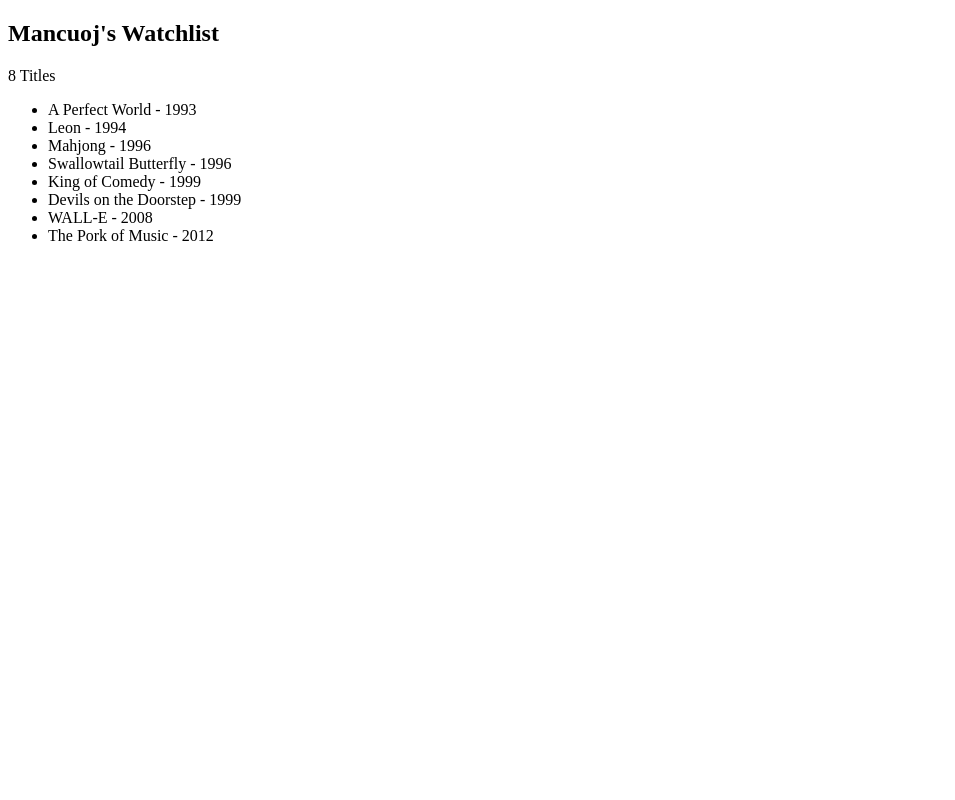
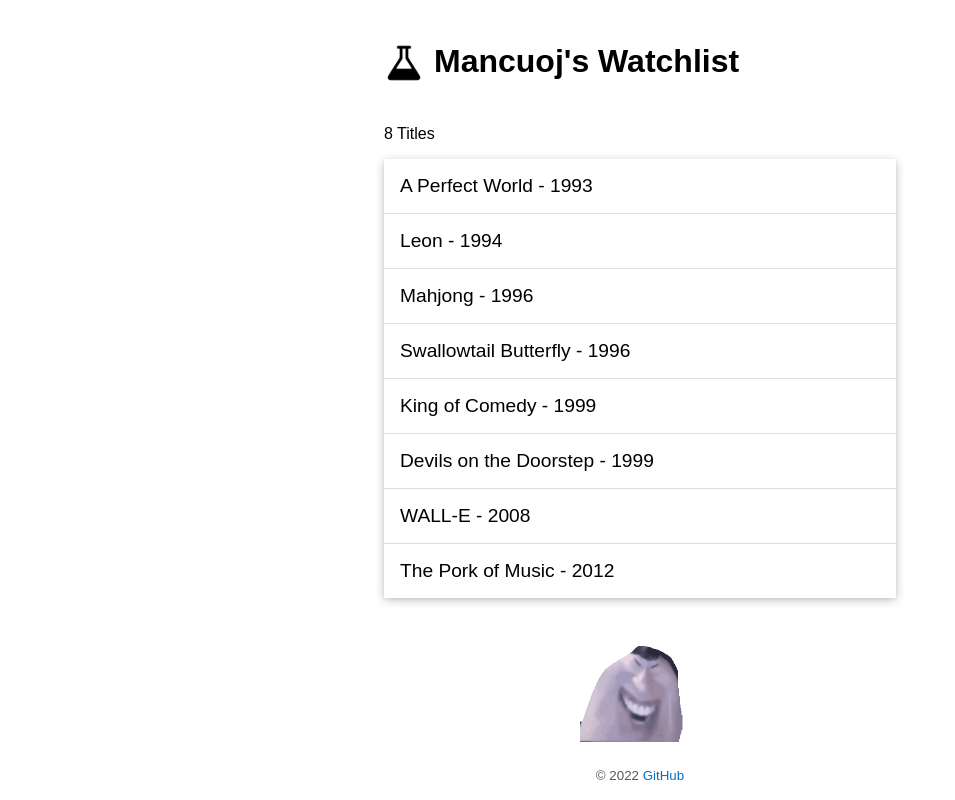
Before and after one commit to mancuoj/watchlist, a Flask app: page / in a window 1280 px wide. Shown: the whole page, without its empty margins (0-955 px from the left). Run offline with Flask 2, Linux system fonts and the light colour scheme.

Commit message:
feat: ch4

```diff
--- /dev/null
+++ b/static/style.css
@@ -0,0 +1,71 @@
+* {
+    box-sizing: border-box;
+}
+
+body {
+    margin: 0;
+
+    width: 40%;
+    max-height: 100%;
+    overflow: auto;
+
+    position: fixed;
+    top: 50%;
+    left: 50%;
+    transform: translate(-50%, -50%);
+
+    font-family: 'Maple Hand', sans-serif;
+}
+
+.title {
+    display: inline-flex;
+    font-size: 2rem;
+}
+
+.logo {
+    width: 40px;
+    margin-right: 10px;
+}
+
+.movie-list {
+    padding: 0;
+    list-style: none;
+    box-shadow: 0 2px 5px 0 rgba(0, 0, 0, 0.1), 0 2px 10px 0 rgba(0, 0, 0, 0.2);
+    cursor: pointer;
+}
+
+.movie-list li {
+    padding: 1rem 1rem;
+    border-bottom: 1px solid #ddd;
+    font-size: 1.2rem;
+}
+
+.movie-list li:last-child {
+    border-bottom: none;
+}
+
+.movie-list li:hover {
+    background-color: rgb(0, 112, 192, 0.2);
+}
+
+.sddl {
+    display: block;
+    margin: 1.5rem auto;
+    height: 120px;
+}
+
+footer {
+    color: rgb(88, 88, 88);
+    text-align: center;
+}
+
+footer  a{
+    color: rgb(0, 112, 192);
+    text-decoration: none;
+}
+
+@media (max-width: 768px) {
+    body {
+        width: 80%;
+    }
+}
--- a/templates/index.html
+++ b/templates/index.html
@@ -1,25 +1,44 @@
 <!DOCTYPE html>
 <html lang="en">
 
-<!-- Jinja 模板语法 -->
 <head>
     <meta charset="UTF-8">
     <meta http-equiv="X-UA-Compatible" content="IE=edge">
     <meta name="viewport" content="width=device-width, initial-scale=1.0">
     <title> {{ name }}'s Watchlist </title>
+    <!-- 引入静态文件需要给出资源所在的 URL，通过 Flask 提供的 url_for() 函数来生成 -->
+    <!-- url_for() 的用法，传入端点值（视图函数的名称）和参数，模板中无需导入 -->
+    <!-- 对于静态文件，需要传入的端点值是 static，同时传入相对于 static 文件夹的文件路径 -->
+    <!-- 所以该行返回 /static/images/favicon.png -->
+    <link rel="icon" href="{{ url_for('static', filename='images/favicon.png') }}">
+    <link rel="stylesheet" href="{{ url_for('static', filename='style.css') }}">
 </head>
 
 <body>
-    <h2> {{ name }}'s Watchlist </h2>
+    <!-- 标题 -->
+    <h2 class="title">
+        <img class="logo" src="{{ url_for('static', filename='images/favicon.png') }}" alt="logo">
+        {{ name }}'s Watchlist
+    </h2>
 
-    {# 模板注释：使用 length 过滤器获取变量长度 #}
+    <!-- 电影列表 -->
     <p> {{ movies|length }} Titles </p>
-    <ul>
+    <ul class="movie-list">
         {% for movie in movies %}
-            {# 等同于 movie['title'] #}
-            <li> {{ movie.title }} - {{ movie.year }} </li>
+        <li> {{ movie.title }} - {{ movie.year }} </li>
         {% endfor %}
     </ul>
+
+    <!-- 动图 -->
+    <img class="sddl" src="{{ url_for('static', filename='images/sddl.gif') }}" alt="说的道理">
+
+    <!-- 页脚 -->
+    <footer>
+        <small>
+            &copy; 2022
+            <a href="https://github.com/mancuoj/watchlist">GitHub</a>
+        </small>
+    </footer>
 </body>
 
 </html>
```
Also changed, not shown: README.md, static/images/favicon.png (added), static/images/sddl.gif (added).
